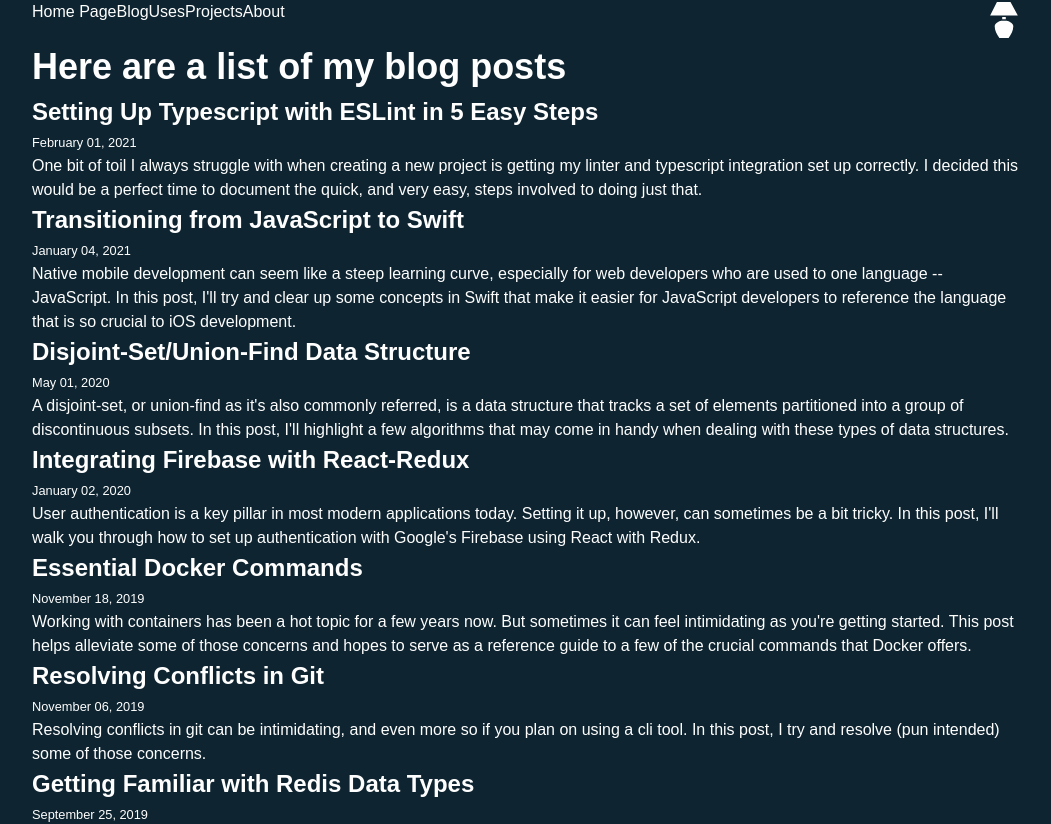
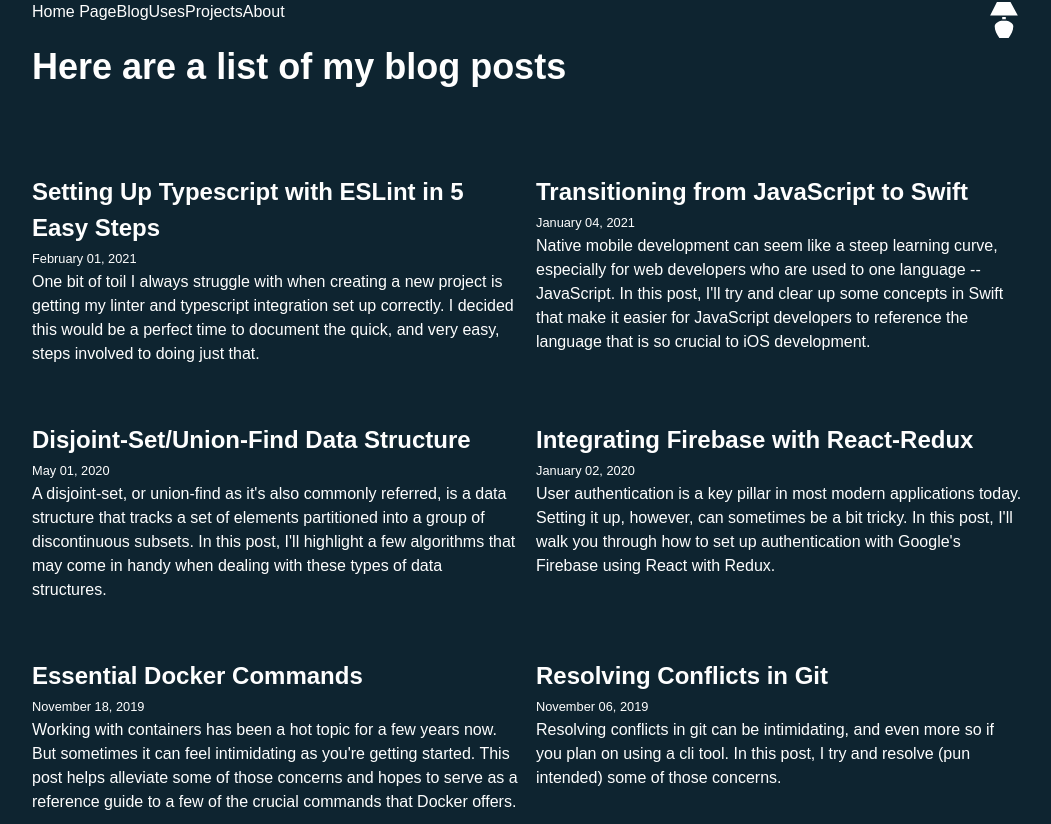
Before and after one commit to thefrugaldev/blog-v2, a Next.js app: page /blog in a window 1280 px wide. Shown: the top 824 px of the page, without its empty margins (112-1163 px from the left). Built offline with nearby package versions, Linux system fonts and the light colour scheme; a web font is replaced by a local one.

Commit message:
:art: style blog posts page

```diff
--- a/src/pages/blog/index.tsx
+++ b/src/pages/blog/index.tsx
@@ -1,20 +1,24 @@
-import React, { FC } from 'react';
-import { GetStaticProps } from 'next';
-import Layout from '../../shared/components/layout';
-import { getAllPosts, getAllPostsByDate } from '../../lib/blog';
-import { Post } from '../../interfaces/post';
-import ArticlePreview from '../../scenes/blog/article-preview';
-import styled from 'styled-components';
+import React, { FC } from "react";
+import { GetStaticProps } from "next";
+import Layout from "../../shared/components/layout";
+import { getAllPostsByDate } from "../../lib/blog";
+import { Post } from "../../interfaces/post";
+import ArticlePreview from "../../scenes/blog/article-preview";
+import { Grid, GridItem } from "@chakra-ui/layout";
 
 const BlogPage: FC<{ posts: Post[] }> = ({ posts }) => {
   return (
     <Layout>
       <h1>Here are a list of my blog posts</h1>
-      <div className="grid grid-cols-2 gap-4 mt-20">
+      <Grid templateColumns="repeat(2, minmax(0, 1fr))" gap={4} mt={20}>
         {posts.map((post) => {
-          return <ArticlePreview key={post.slug} post={post} />;
+          return (
+            <GridItem colSpan={1} key={post.slug}>
+              <ArticlePreview key={post.slug} post={post} />
+            </GridItem>
+          );
         })}
-      </div>
+      </Grid>
     </Layout>
   );
 };
--- a/src/scenes/blog/article-preview.tsx
+++ b/src/scenes/blog/article-preview.tsx
@@ -1,16 +1,13 @@
-import Link from 'next/link';
-import React, { FC } from 'react';
-import { Post } from '../../interfaces/post';
+import { Box } from "@chakra-ui/layout";
+import Link from "next/link";
+import React, { FC } from "react";
+import { Post } from "../../interfaces/post";
 
 const ArticlePreview: FC<{ post: Post }> = ({ post }) => {
   const title = post.frontmatter.title || post.slug;
 
   return (
-    <article
-      className="border-2 border-light p-10 rounded-lg"
-      itemScope
-      itemType="http://schema.org/Article"
-    >
+    <Box as="article" pb={10} itemScope itemType="http://schema.org/Article">
       <header>
         <h2>
           <Link href={`/blog/${post.slug}`}>
@@ -29,7 +26,7 @@ const ArticlePreview: FC<{ post: Post }> = ({ post }) => {
           itemProp="description"
         />
       </section>
-    </article>
+    </Box>
   );
 };
 
--- a/src/shared/styles/theme.ts
+++ b/src/shared/styles/theme.ts
@@ -23,6 +23,9 @@ const theme = extendTheme({
   config,
   fonts: {
     body: "Martel Sans, sans-serif",
+  },
+  colors: {
+    brand: colorPalette,
   },
   styles: {
     "*, *::after, *::before": {
```
